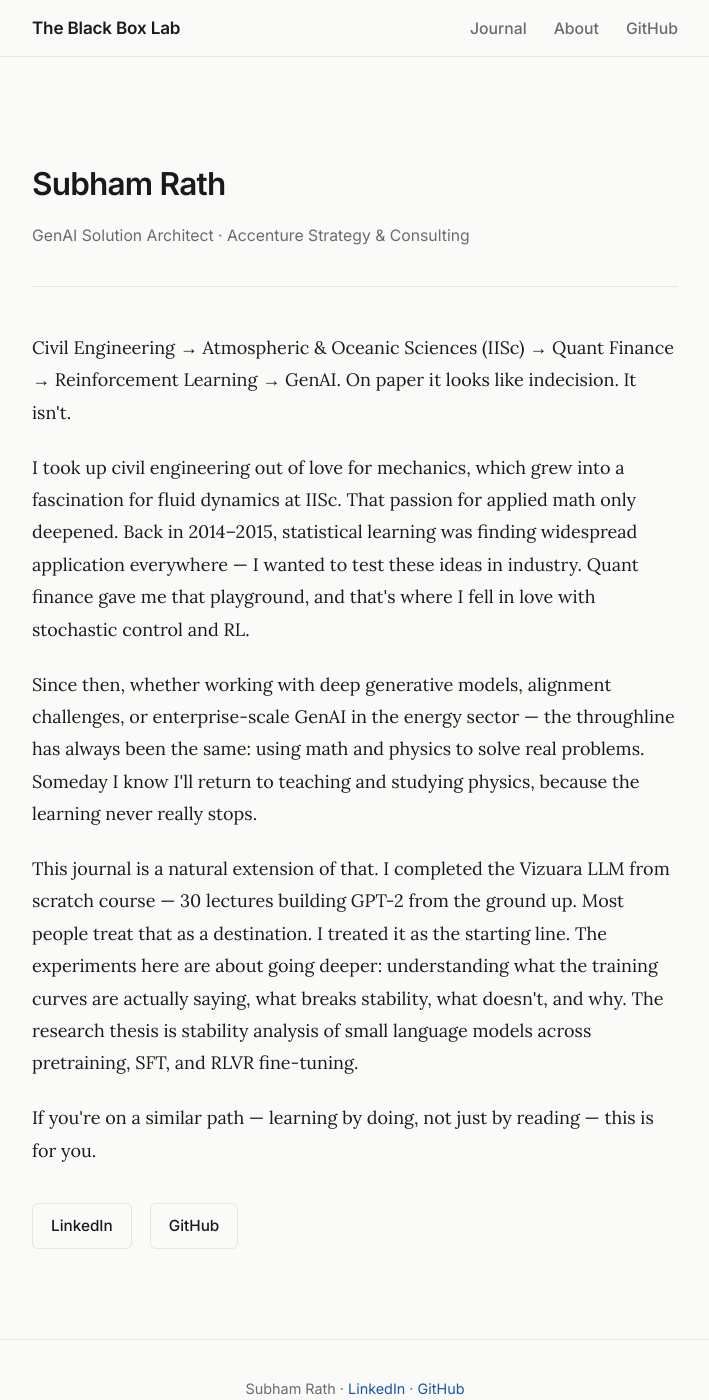
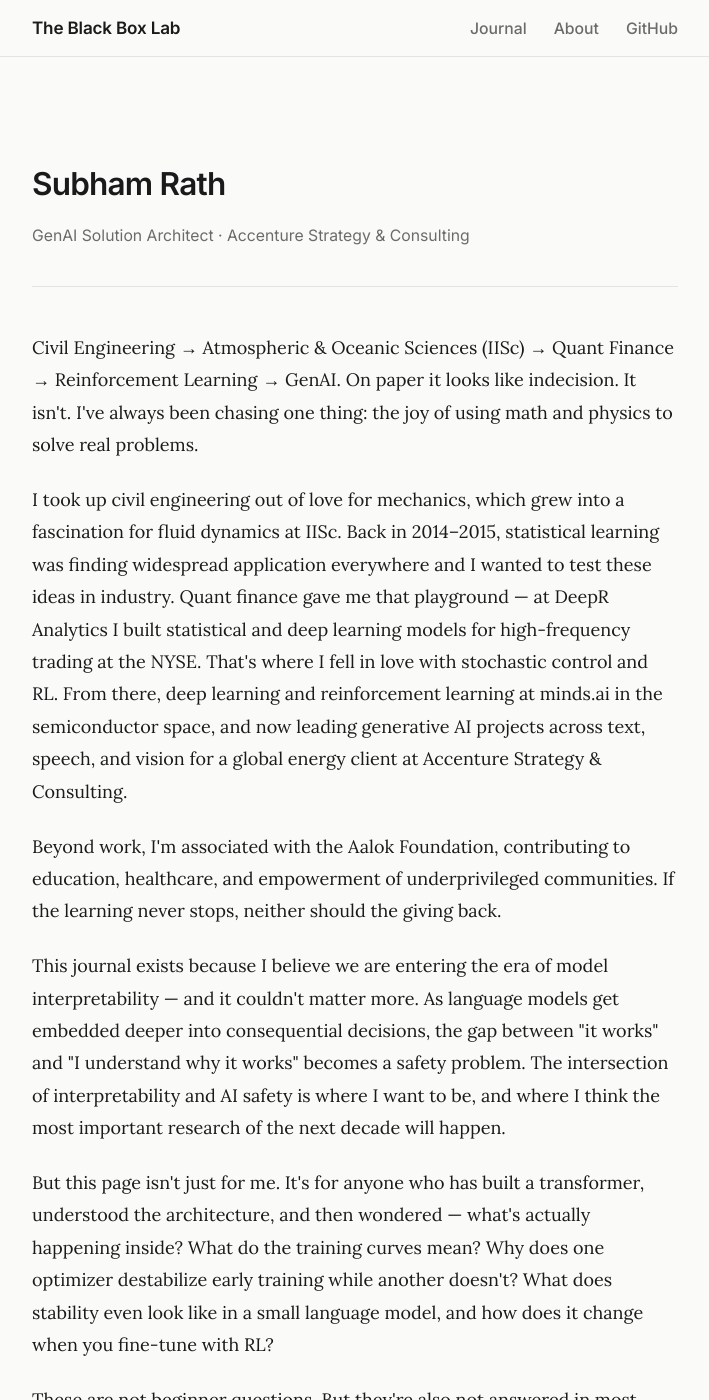
Before and after one commit to rath1991/rath1991.github.io, a Jekyll site: the page built from about.md, in a window 1280 px wide and 1400 px high. Shown: the whole window, without its empty margins (285-994 px from the left). Built offline with Jekyll 4.4.1, drawn with Linux system fonts in a browser that asks for light colours; some of the changed text lies outside the part shown.

Commit message:
Rewrite about page — interpretability + safety mission

```diff
--- a/about.md
+++ b/about.md
@@ -11,15 +11,17 @@ title: About
 
   <div class="about-body">
 
-  <p>Civil Engineering → Atmospheric & Oceanic Sciences (IISc) → Quant Finance → Reinforcement Learning → GenAI. On paper it looks like indecision. It isn't.</p>
+  <p>Civil Engineering → Atmospheric & Oceanic Sciences (IISc) → Quant Finance → Reinforcement Learning → GenAI. On paper it looks like indecision. It isn't. I've always been chasing one thing: the joy of using math and physics to solve real problems.</p>
 
-  <p>I took up civil engineering out of love for mechanics, which grew into a fascination for fluid dynamics at IISc. That passion for applied math only deepened. Back in 2014–2015, statistical learning was finding widespread application everywhere — I wanted to test these ideas in industry. Quant finance gave me that playground, and that's where I fell in love with stochastic control and RL.</p>
+  <p>I took up civil engineering out of love for mechanics, which grew into a fascination for fluid dynamics at IISc. Back in 2014–2015, statistical learning was finding widespread application everywhere and I wanted to test these ideas in industry. Quant finance gave me that playground — at DeepR Analytics I built statistical and deep learning models for high-frequency trading at the NYSE. That's where I fell in love with stochastic control and RL. From there, deep learning and reinforcement learning at minds.ai in the semiconductor space, and now leading generative AI projects across text, speech, and vision for a global energy client at Accenture Strategy & Consulting.</p>
 
-  <p>Since then, whether working with deep generative models, alignment challenges, or enterprise-scale GenAI in the energy sector — the throughline has always been the same: using math and physics to solve real problems. Someday I know I'll return to teaching and studying physics, because the learning never really stops.</p>
+  <p>Beyond work, I'm associated with the Aalok Foundation, contributing to education, healthcare, and empowerment of underprivileged communities. If the learning never stops, neither should the giving back.</p>
 
-  <p>This journal is a natural extension of that. I completed the Vizuara LLM from scratch course — 30 lectures building GPT-2 from the ground up. Most people treat that as a destination. I treated it as the starting line. The experiments here are about going deeper: understanding what the training curves are actually saying, what breaks stability, what doesn't, and why. The research thesis is stability analysis of small language models across pretraining, SFT, and RLVR fine-tuning.</p>
+  <p>This journal exists because I believe we are entering the era of model interpretability — and it couldn't matter more. As language models get embedded deeper into consequential decisions, the gap between "it works" and "I understand why it works" becomes a safety problem. The intersection of interpretability and AI safety is where I want to be, and where I think the most important research of the next decade will happen.</p>
 
-  <p>If you're on a similar path — learning by doing, not just by reading — this is for you.</p>
+  <p>But this page isn't just for me. It's for anyone who has built a transformer, understood the architecture, and then wondered — what's actually happening inside? What do the training curves mean? Why does one optimizer destabilize early training while another doesn't? What does stability even look like in a small language model, and how does it change when you fine-tune with RL?</p>
+
+  <p>These are not beginner questions. But they're also not answered in most courses or papers — you have to run experiments to find out. That's what this is. Every post here is one experiment closer to reading the black box. If you're on that path too, follow along — and reach out.</p>
 
   <div class="about-links">
     <a href="https://www.linkedin.com/in/subham-rath/" target="_blank">LinkedIn</a>
```
